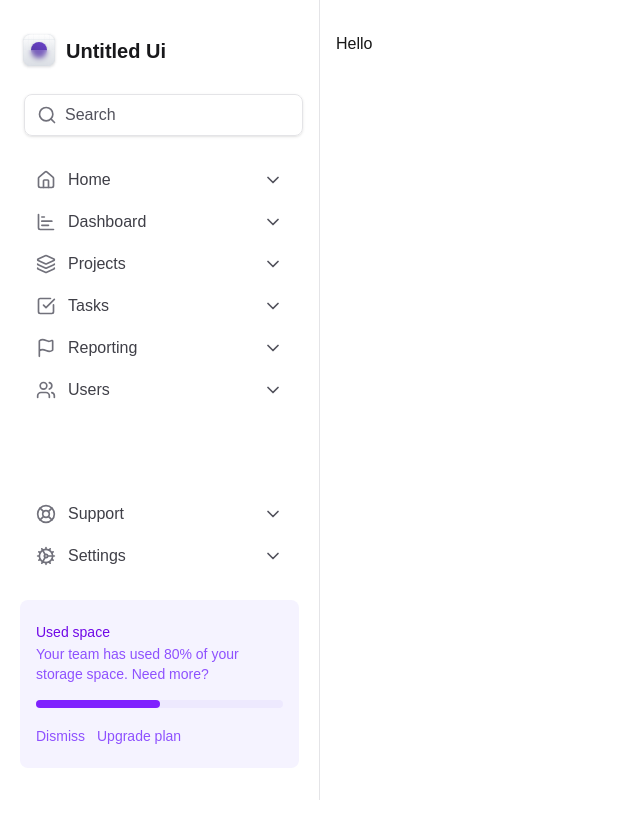
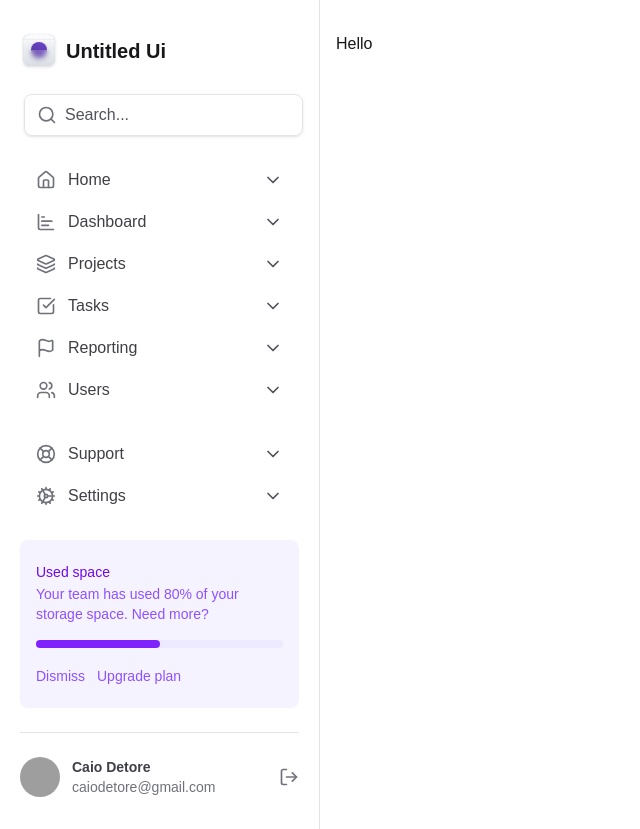
Before and after one commit to CaioDetore/tailwind-css, a Next.js app: page / in a window 1280 px wide. Shown: the whole page, without its empty margins (0-640 px from the left). Before the commit the page ends 800 px from the top, so only its background shows below. Built offline with nearby package versions, Linux system fonts and the light colour scheme; grey boxes are pictures that could not be loaded.

Commit message:
feat: pattern de composicao

```diff
--- a/app/globals.css
+++ b/app/globals.css
@@ -16,6 +16,10 @@
   .grid-cols-app {
     grid-template-columns: minmax(18rem, 20rem) 1fr;
   }
+
+  .grid-cols-profile {
+    grid-template-columns: max-content 1fr min-content;
+  }
 }
 
 /* @media (prefers-color-scheme: dark) {
--- /dev/null
+++ b/components/Input.tsx
@@ -0,0 +1,30 @@
+import { ComponentProps } from "react";
+
+type InputPrefixProps = ComponentProps<"div">;
+
+function Prefix(props: InputPrefixProps) {
+  return <div {...props} />;
+}
+
+type InputControlProps = ComponentProps<"input">;
+function Control(props: InputControlProps) {
+  return (
+    <input
+      className="flex-1 border-0 bg-transparent p-0 text-zinc-900 placeholder-zinc-600"
+      {...props}
+    />
+  );
+}
+
+type InputRootProps = ComponentProps<"div">;
+
+function Root(props: InputRootProps) {
+  return (
+    <div
+      className="flex mx-1 w-full items-center gap-2 rounded-lg border border-zinc-200 py-2 px-3 shadow-sm"
+      {...props}
+    />
+  );
+}
+
+export { Prefix, Control, Root };
--- /dev/null
+++ b/components/Sidebar/Profile.tsx
@@ -0,0 +1,23 @@
+import { LogOut } from "lucide-react";
+
+export function Profile() {
+  return (
+    <div className="grid grid-cols-profile items-center gap-3">
+      <img
+        alt=""
+        src="https://github.com/CaioDetore.png"
+        className="size-10 rounded-full"
+      />
+
+      <div className="flex flex-col truncate">
+        <span className="text-sm font-semibold text-zinc-700">
+          Caio Detore
+        </span>
+        <span className="text-sm text-zinc-500 truncate">caiodetore@gmail.com</span>
+      </div>
+      <button type="button" className="ml-auto hover:bg-zinc-50 rounded-md cursor-pointer">
+        <LogOut className="size-5 text-zinc-500" />
+      </button>
+    </div>
+  );
+}
--- a/components/Sidebar/index.tsx
+++ b/components/Sidebar/index.tsx
@@ -10,6 +10,8 @@ import {
 import { Logo } from "./Logo";
 import { NaviItem } from "./NavItem";
 import { UserSpaceWidget } from "./UserSpaceWidget";
+import { Profile } from "./Profile";
+import * as Input from "../Input";
 
 export function Sidebar() {
   return (
@@ -19,14 +21,12 @@ export function Sidebar() {
         <span className="">Untitled Ui</span>
       </strong>
 
-      <div className="flex mx-1 w-full items-center gap-2 rounded-lg border border-zinc-200 py-2 px-3 shadow-sm">
-        <Search className="size-5 text-zinc-500" />
-        <input
-          type="text"
-          className="flex-1 border-0 bg-transparent p-0 text-zinc-900 placeholder-zinc-600"
-          placeholder="Search"
-        />
-      </div>
+      <Input.Root>
+        <Input.Prefix>
+          <Search className="size-5 text-zinc-500" />
+        </Input.Prefix>
+        <Input.Control type="text" placeholder="Search..." />
+      </Input.Root>
 
       <nav className="space-y-0.5">
         <NaviItem icon={Home} title="Home" />
@@ -38,6 +38,10 @@ export function Sidebar() {
       </nav>
 
       <UserSpaceWidget />
+
+      <div className="h-px bg-zinc-200" />
+
+      <Profile />
     </aside>
   );
 }
```
